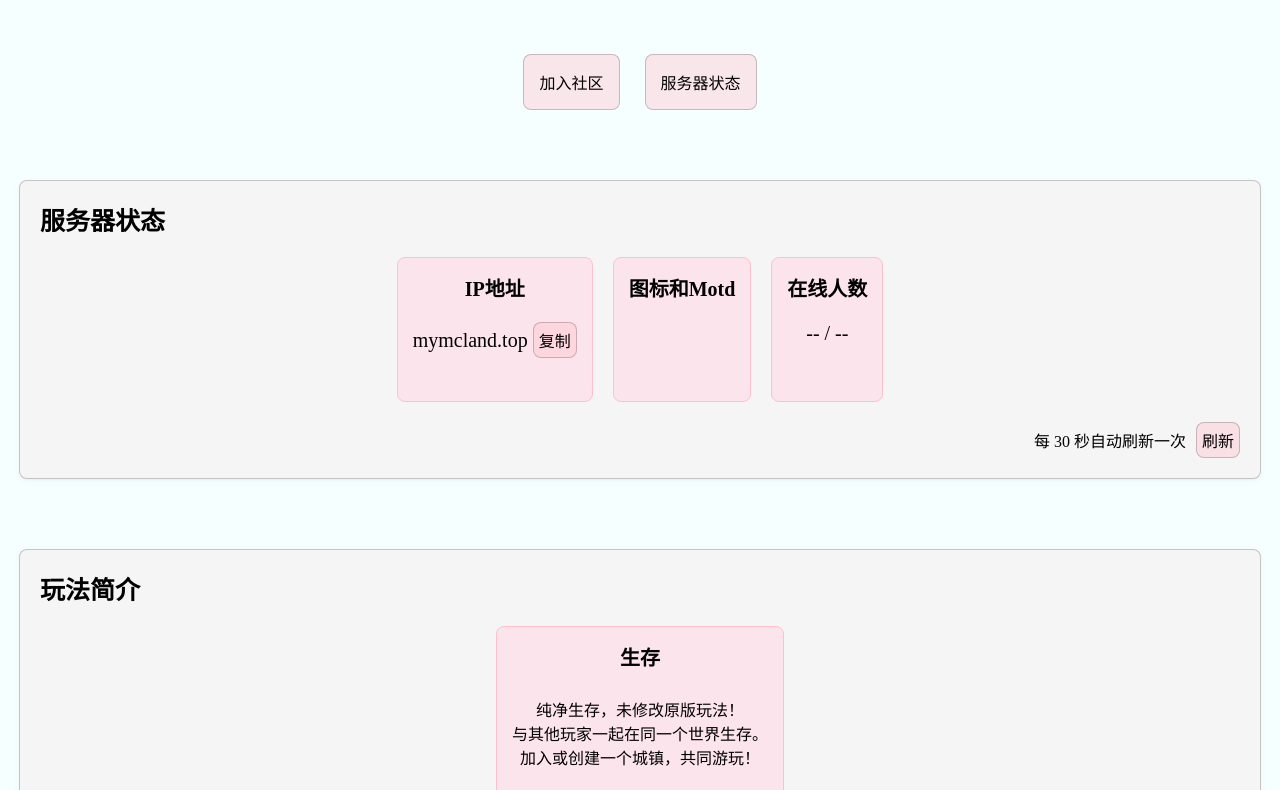
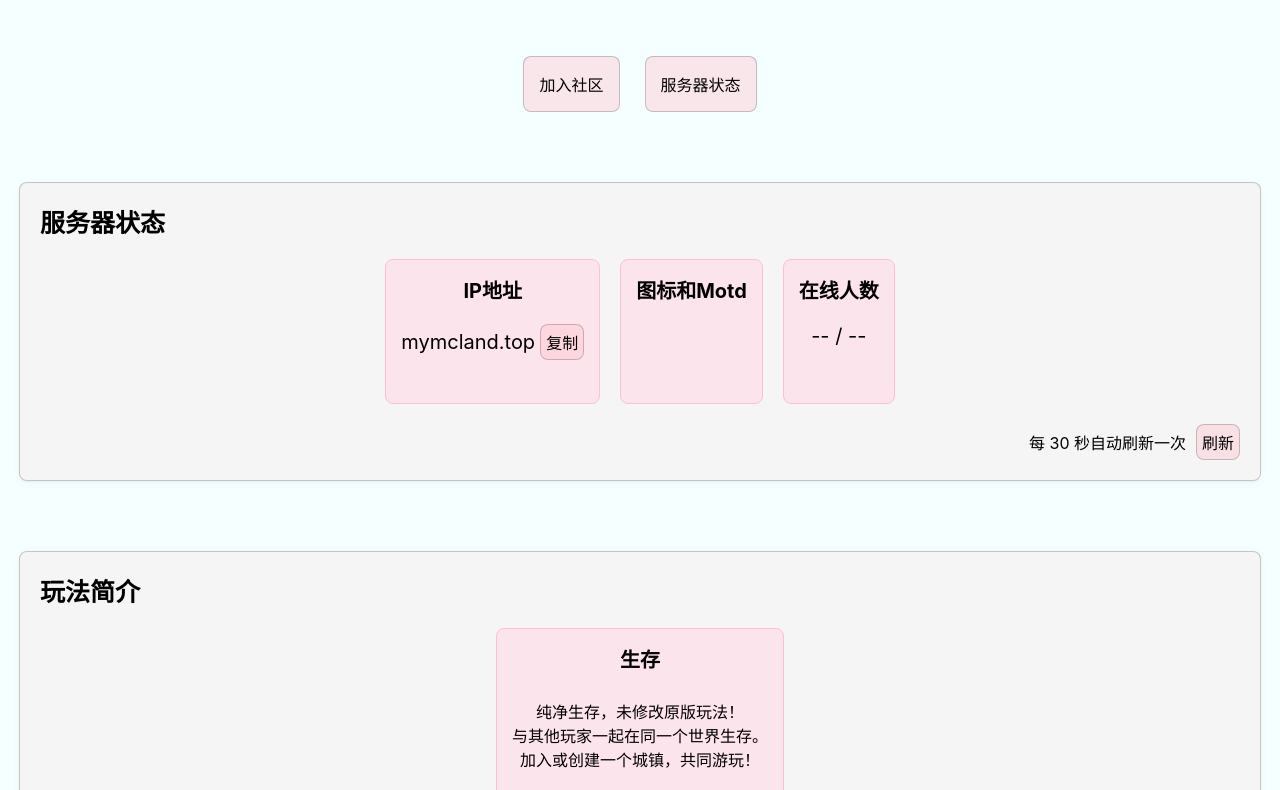
Before and after one commit to MCFurina/MyMC-Website, a plain HTML site: page index.html in a window 1280 px wide. Shown: the part 362-1152 px from the top of the page. Drawn offline with Linux system fonts and the light colour scheme; no server answers.

Commit message:
优化字体适配

```diff
--- a/style.css
+++ b/style.css
@@ -2,6 +2,7 @@ body {
     background: rgb(245, 255, 255);
     margin: 0;
     padding: 0;
+    font-family: "Noto Sans SC", -apple-system, system-ui, sans-serif;
 }
 button {
     cursor: pointer;
```
